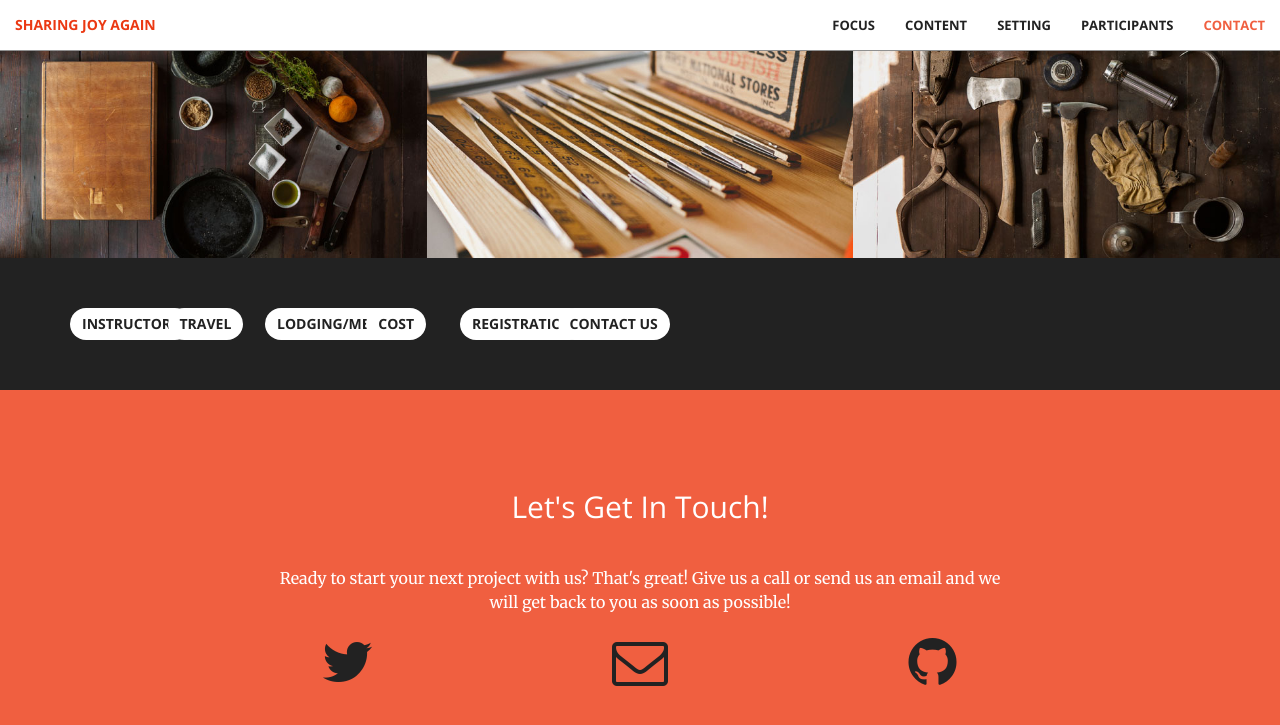
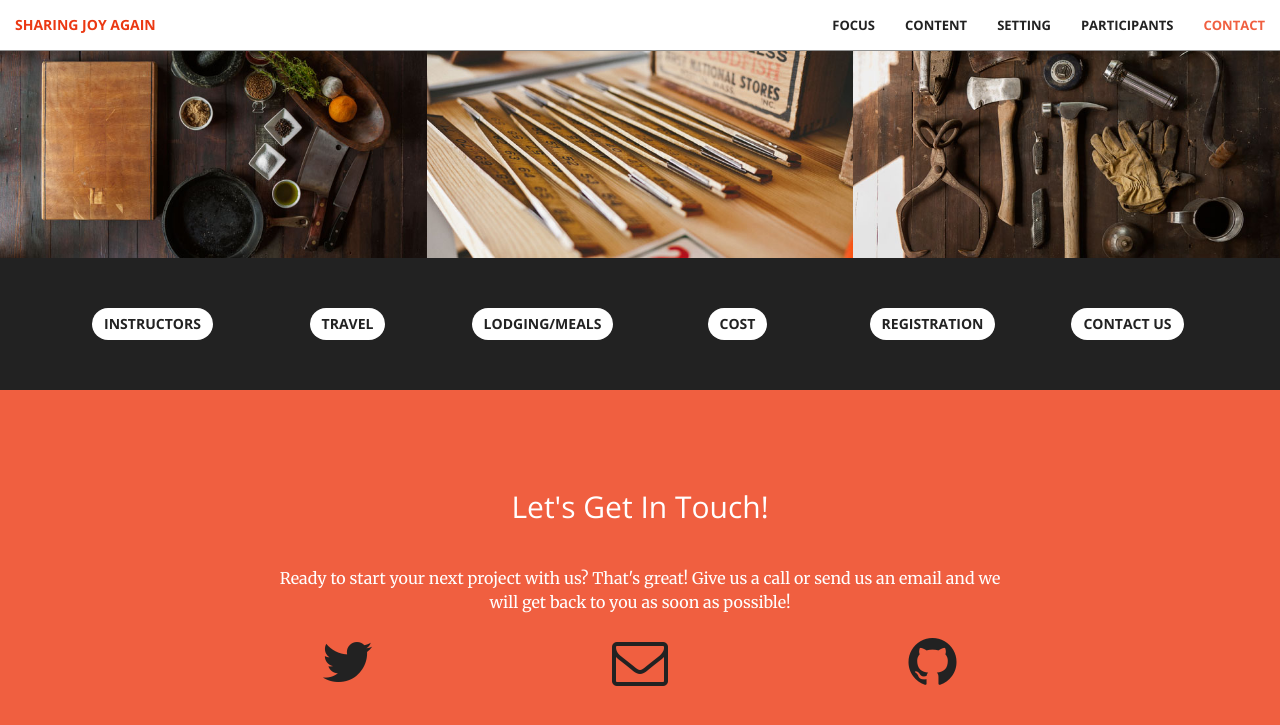
Before and after one commit to mattjohnsonco/joy, a Jekyll site: the page built from index.html, in a window 1280 px wide and 900 px high, scrolled down 1463 px. Shown: the top 725 px of the window. Built offline with Jekyll 4.4.1, drawn with Linux system fonts in a browser that asks for light colours.

Commit message:
Update aside.html

```diff
--- a/_includes/aside.html
+++ b/_includes/aside.html
@@ -1,22 +1,22 @@
   <aside class="bg-dark">
       <div class="container text-center">
         <div class="row">
-          <div class="col-sm-1">
+          <div class="col-sm-2">
               <a href="#" class="btn btn-default">Instructors</a>
            </div>
-           <div class="col-sm-1">
+           <div class="col-sm-2">
               <a href="#" class="btn btn-default">Travel</a>
           </div>
-           <div class="col-sm-1">
+           <div class="col-sm-2">
               <a href="#" class="btn btn-default">Lodging/Meals</a>
            </div>
-           <div class="col-sm-1">
+           <div class="col-sm-2">
               <a href="#" class="btn btn-default">Cost</a>
            </div>
-          <div class="col-sm-1">
+          <div class="col-sm-2">
               <a href="#" class="btn btn-default">Registration</a>
            </div>
-          <div class="col-sm-1">
+          <div class="col-sm-2">
               <a href="#" class="btn btn-default">Contact Us</a>
            </div>
           </div>
```
